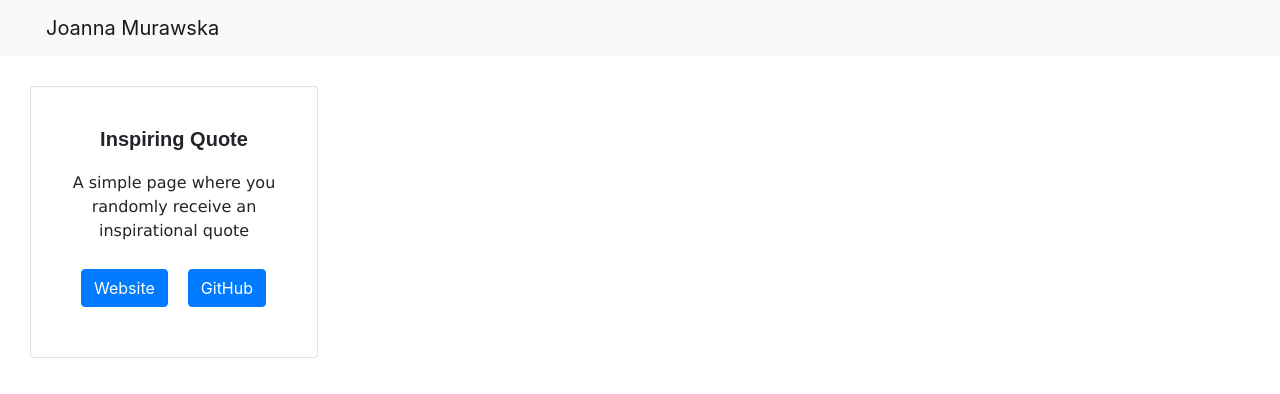
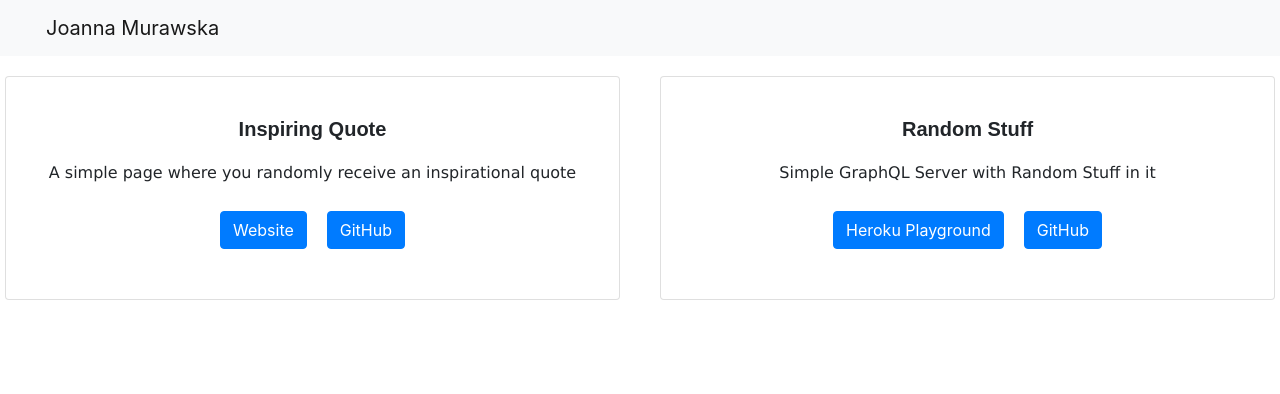
Before and after one commit to asiekmurek/my-website, a React (Create React App) app: page / in a window 1280 px wide. Shown: the top 394 px of the page. Built offline with nearby package versions, Linux system fonts and the light colour scheme.

Commit message:
Add second card with graphQL random stuff app

```diff
--- a/src/App.js
+++ b/src/App.js
@@ -1,34 +1,17 @@
 import React from 'react';
 import Navbar from './components/Navbar';
 import Card from './components/Card';
+import CardsArea from './components/CardsArea';
 
 
 function App() {
 
   const name = "Joanna Murawska";
-  const quoteTitle = "Inspiring Quote";
-  const quoteContent = "A simple page where you randomly receive an inspirational quote";
-  const btnQuoteWebsite = "Website";
-  const btnQuoteGithub = "GitHub";
-  const quoteLink = "https://inspiring-quote.asiekmurek.vercel.app/";
-  const quoteRepo = "https://github.com/asiekmurek/inspiring-quote";
-
-
-
-  const link = "";
-  const repo = "";
 
   return (
     <>
       <Navbar name={name} />
-
-      <Card title={quoteTitle}
-            content={quoteContent}
-            quoteLink={quoteLink}
-            quoteRepo={quoteRepo}
-            btnWebsite={btnQuoteWebsite}
-            btnGithub={btnQuoteGithub}
-      />
+      <CardsArea/>
     </>
   );
 }
--- a/src/components/Card.jsx
+++ b/src/components/Card.jsx
@@ -1,14 +1,14 @@
 import React from 'react';
 
-export default function Card({ title, content, btnWebsite, btnGithub, quoteLink, quoteRepo }) {
+export default function Card({ title, content, btnWebsite, btnGithub, websiteLink, repoLink }) {
 
     return (
-        <div className="card quote-card">
-            <div className="card-body">
+        <div className="card quote-card col-sm">
+            <div className="card-body text-center">
                 <h5 className="card-title quote-title">{title}</h5>
                 <p className="card-text quote-content">{content}</p>
-                <a href={`${quoteLink}`} className="btn btn-primary quote-button">{btnWebsite}</a>
-                <a href={`${quoteRepo}`} className="btn btn-primary quote-button">{btnGithub}</a>
+                <a href={`${websiteLink}`} className="btn btn-primary quote-button text-center">{btnWebsite}</a>
+                <a href={`${repoLink}`} className="btn btn-primary quote-button">{btnGithub}</a>
             </div>
         </div>
     )
--- /dev/null
+++ b/src/components/CardsArea.jsx
@@ -0,0 +1,40 @@
+import React from 'react';
+import Card from './Card';
+
+export default function CardsArea() {
+
+    const quoteTitle = "Inspiring Quote";
+    const quoteContent = "A simple page where you randomly receive an inspirational quote";
+    const btnQuoteWebsite = "Website";
+    const btnQuoteGithub = "GitHub";
+    const quoteLink = "https://inspiring-quote.asiekmurek.vercel.app/";
+    const quoteRepo = "https://github.com/asiekmurek/inspiring-quote";
+
+    const randomStuffTitle = "Random Stuff";
+    const randomStuffContent = "Simple GraphQL Server with Random Stuff in it";
+    const btnRandomStuffHerokuPlayGround = "Heroku Playground";
+    const btnRandomStuffGithub = "GitHub";
+    const randomStuffHerokuLink = "https://agile-cliffs-85240.herokuapp.com/?fbclid=IwAR3WyBZqSmEjJkvSj_vVfNe2HNP5BE5tsZNgY8kY8rnSi_98P_w3Lps9V8Y";
+    const randomStuffRepo = "https://github.com/asiekmurek/random-stuff";
+
+
+    return (
+        <div className="row">
+            <Card title={quoteTitle}
+                content={quoteContent}
+                websiteLink={quoteLink}
+                repoLink={quoteRepo}
+                btnWebsite={btnQuoteWebsite}
+                btnGithub={btnQuoteGithub}
+            />
+             <Card title={randomStuffTitle}
+                content={randomStuffContent}
+                websiteLink={randomStuffHerokuLink}
+                repoLink={randomStuffRepo}
+                btnWebsite={btnRandomStuffHerokuPlayGround}
+                btnGithub={btnRandomStuffGithub}
+            />
+
+        </div>
+    );
+}
--- a/src/index.css
+++ b/src/index.css
@@ -15,8 +15,8 @@
 }
 
 .quote-card{
-  width: 18rem;
-  margin: 30px;
+  width: 30px;
+  margin: 20px;
   padding: 20px;
 }
 
```
